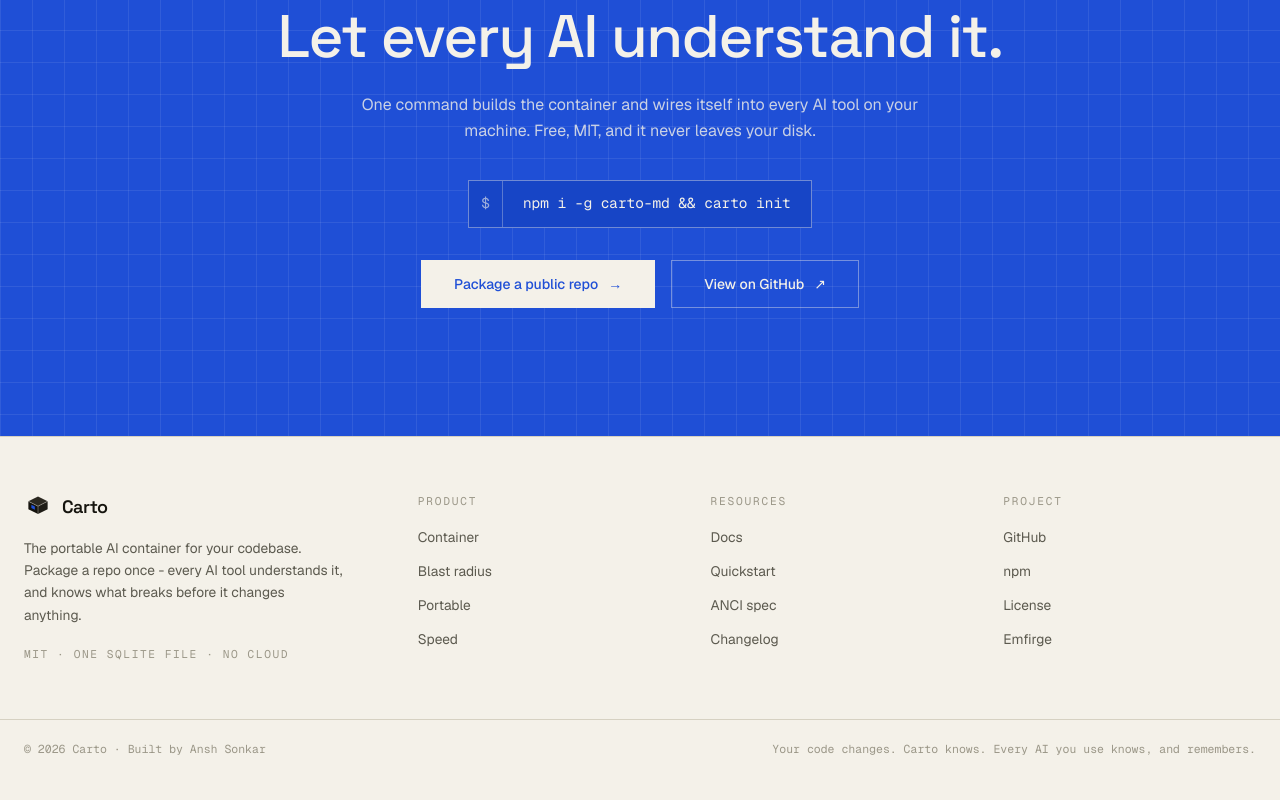
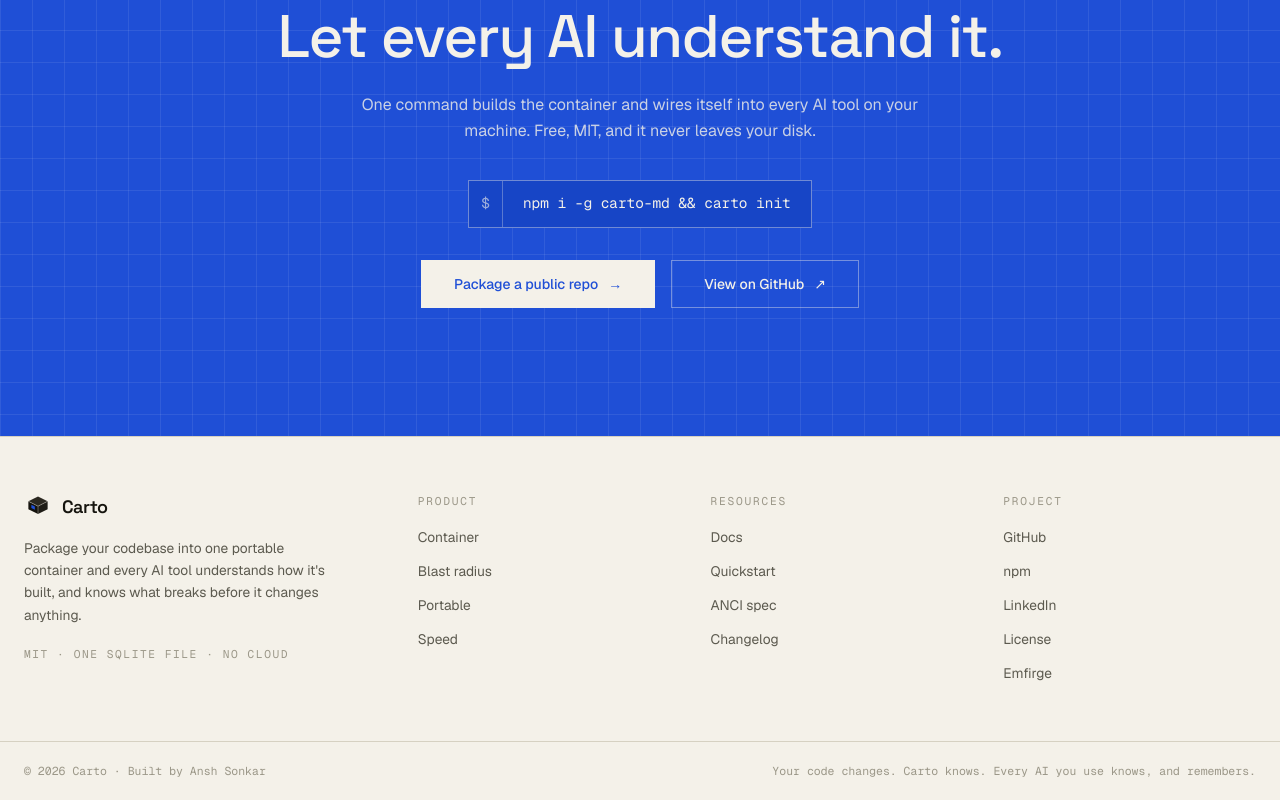
Before and after one commit to theanshsonkar/carto-frontend, a Next.js app: page / in a window 1280 px wide. Shown: the part 10013-10813 px from the top of the page. Before the commit the page ends 10790 px from the top, so only its background shows below. Built offline with nearby package versions, Linux system fonts and the light colour scheme.

Commit message:
footer: new tagline (dash-free) + add LinkedIn
Replace the footer tagline with the packaged-container line, remove the
dash, and add a LinkedIn link (theanshsonkar) to the Project column.

```diff
--- a/components/Footer.tsx
+++ b/components/Footer.tsx
@@ -11,8 +11,8 @@
             <span className="font-display text-lg font-semibold tracking-tight">Carto</span>
           </div>
           <p className="mt-4 max-w-xs text-[0.86rem] leading-relaxed text-ink-2">
-            The portable AI container for your codebase. Package a repo once -
-            every AI tool understands it, and knows what breaks before it
+            Package your codebase into one portable container and every AI tool
+            understands how it&apos;s built, and knows what breaks before it
             changes anything.
           </p>
           <p className="mt-5 font-mono text-[0.7rem] uppercase tracking-[0.14em] text-ink-3">
@@ -23,7 +23,7 @@
         {[
           ["Product", [["Container", "#container"], ["Blast radius", "#blast"], ["Portable", "#portable"], ["Speed", "#speed"]]],
           ["Resources", [["Docs", "https://github.com/theanshsonkar/carto/tree/main/docs"], ["Quickstart", "https://github.com/theanshsonkar/carto/blob/main/docs/quickstart.md"], ["ANCI spec", "https://github.com/theanshsonkar/carto/blob/main/docs/anci/v0.1-DRAFT.md"], ["Changelog", "https://github.com/theanshsonkar/carto/blob/main/CHANGELOG.md"]]],
-          ["Project", [["GitHub", "https://github.com/theanshsonkar/carto"], ["npm", "https://www.npmjs.com/package/carto-md"], ["License", "https://github.com/theanshsonkar/carto/blob/main/LICENSE"], ["Emfirge", "https://www.emfirge.cloud"]]],
+          ["Project", [["GitHub", "https://github.com/theanshsonkar/carto"], ["npm", "https://www.npmjs.com/package/carto-md"], ["LinkedIn", "https://www.linkedin.com/in/theanshsonkar"], ["License", "https://github.com/theanshsonkar/carto/blob/main/LICENSE"], ["Emfirge", "https://www.emfirge.cloud"]]],
         ].map(([title, links]) => (
           <div key={title as string}>
             <h4 className="font-mono text-[0.7rem] uppercase tracking-[0.16em] text-ink-3">
```
